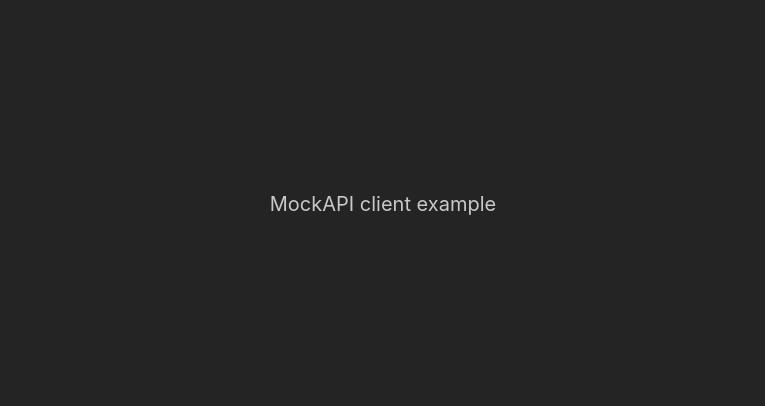
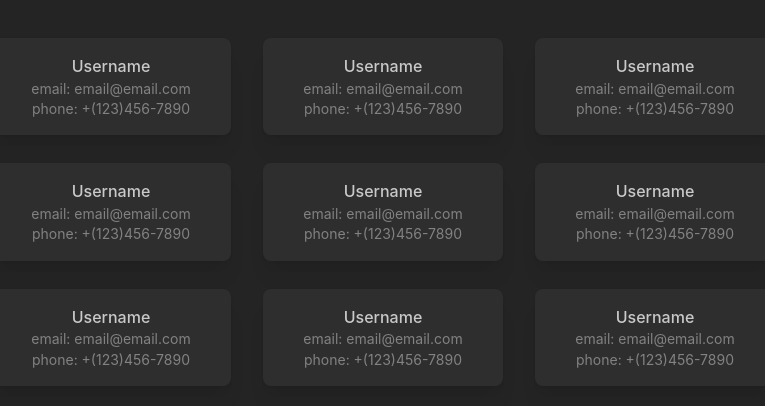
Before and after one commit to VukZh/mockAPI-client-example, a React (Vite) app: page / in a window 1280 px wide. Shown: the part 196-602 px from the top of the page, without its empty margins (257-1022 px from the left). Built offline with nearby package versions, Linux system fonts and the light colour scheme.

Commit message:
fest: add user and users components

```diff
--- /dev/null
+++ b/src/components/User/User.tsx
@@ -0,0 +1,49 @@
+import {Card, Text} from '@mantine/core';
+import {UserType} from "../../types/types.ts";
+
+const user: UserType = {
+  address: {
+    geolocation: {
+      lat: "12.2345",
+      long: "12.2345"
+    },
+    city: "City",
+    street: "Street 1",
+    number: 789,
+    zipcode: "001001"
+  },
+  id: 123,
+  email: "email@email.com",
+  username: "Username",
+  password: "password",
+  name: {
+    firstname: "Firstname",
+    lastname: "Lastname"
+  },
+  phone: "+(123)456-7890",
+  __v: 0
+}
+
+export default function User() {
+  return (
+    <Card
+      shadow="md"
+      p="md"
+      radius="md"
+      mt="md"
+      w="240px"
+    >
+
+      <Text fw={500}>{user.username}</Text>
+
+      <Text size="sm" c="dimmed">
+        email: {user.email}
+      </Text>
+
+      <Text size="sm" c="dimmed">
+        phone: {user.phone}
+      </Text>
+
+    </Card>
+  )
+}
--- /dev/null
+++ b/src/components/Users/Users.module.css
@@ -0,0 +1,3 @@
+.usersWrapper {
+  max-width: 800px;
+}
--- /dev/null
+++ b/src/components/Users/Users.tsx
@@ -0,0 +1,29 @@
+import { Flex } from '@mantine/core';
+
+import styles from "./Users.module.css";
+import {User} from "../index.ts";
+
+export default function Users() {
+  return (
+    <Flex
+      columnGap="xl"
+      rowGap="sm"
+      justify="center"
+      align="center"
+      direction="row"
+      wrap="wrap"
+      className={styles.usersWrapper}
+    >
+      <User/>
+      <User/>
+      <User/>
+      <User/>
+      <User/>
+      <User/>
+      <User/>
+      <User/>
+      <User/>
+    </Flex>
+
+  )
+}
--- /dev/null
+++ b/src/components/index.ts
@@ -0,0 +1,5 @@
+import Users from "./Users/Users";
+import User from "./User/User";
+
+
+export { Users, User};
--- a/src/pages/main/Main.tsx
+++ b/src/pages/main/Main.tsx
@@ -1,9 +1,9 @@
-import { Text } from '@mantine/core';
+import Users from "../../components/Users/Users.tsx";
 
 export default function Main() {
   return (
     <div>
-      <Text size="xl">MockAPI client example</Text>
+      <Users/>
     </div>
   )
 }
--- /dev/null
+++ b/src/types/types.ts
@@ -0,0 +1,22 @@
+export type UserType = {
+  address: {
+    geolocation: {
+      lat: string;
+      long: string;
+    };
+    city: string;
+    street: string;
+    number: number;
+    zipcode: string;
+  };
+  id: number;
+  email: string;
+  username: string;
+  password: string;
+  name: {
+    firstname: string;
+    lastname: string;
+  };
+  phone: string;
+  __v: 0;
+};
```
